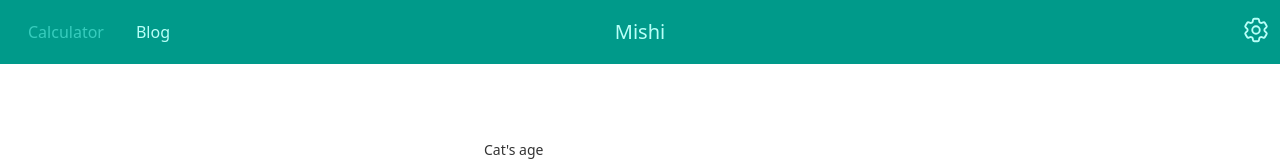
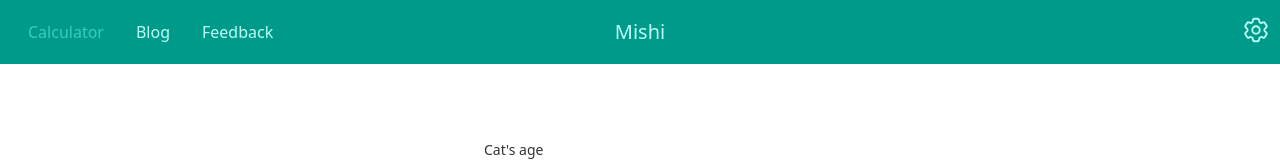
Before and after one commit to MishiBarf/Mishi, a SvelteKit app: page / in a window 1280 px wide. Shown: the top 161 px of the page. Built offline with nearby package versions, Linux system fonts and the light colour scheme.

Commit message:
Prototype for #9 Added a dummy link for a future feedback form

```diff
--- a/src/components/Navbar.svelte
+++ b/src/components/Navbar.svelte
@@ -8,6 +8,7 @@
 		<ul class="menu menu-horizontal px-1">
 			<li class:text-accent={$page.url.pathname === '/'}><a href="/">Calculator</a></li>
 			<li class:text-accent={$page.url.pathname === '/blog'}><a href="/blog">Blog</a></li>
+			<li><a href="/">Feedback</a></li>
 		</ul>
 	</div>
 	<div class="navbar-center text-neutral-content">
```
